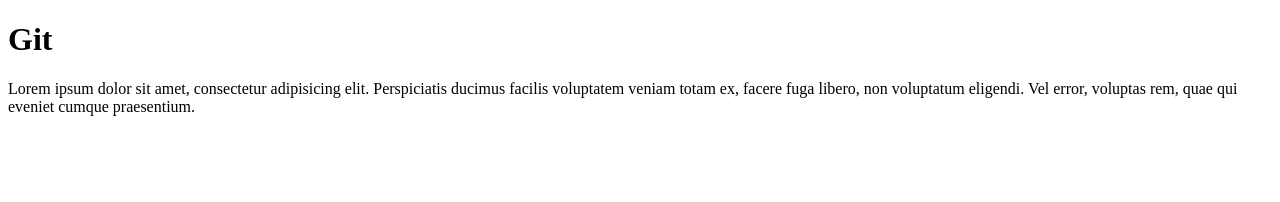
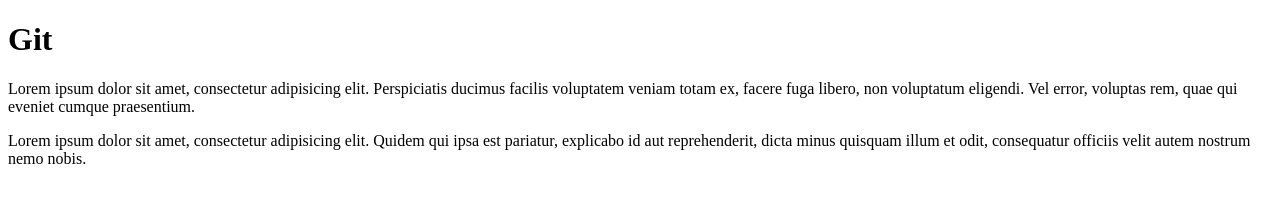
Before and after one commit to OleksandrZVR/Lesson4GIT, a plain HTML site: page index.html in a window 1280 px wide. Drawn offline with Linux system fonts and the light colour scheme.

```diff
--- a/index.html
+++ b/index.html
@@ -8,6 +8,9 @@
     <h1>Git</h1>
 </header>
 <section>Lorem ipsum dolor sit amet, consectetur adipisicing elit. Perspiciatis ducimus facilis voluptatem veniam totam ex, facere fuga libero, non voluptatum eligendi. Vel error, voluptas rem, quae qui eveniet cumque praesentium.</section>
+<section>
+    <p>Lorem ipsum dolor sit amet, consectetur adipisicing elit. Quidem qui ipsa est pariatur, explicabo id aut reprehenderit, dicta minus quisquam illum et odit, consequatur officiis velit autem nostrum nemo nobis.</p>
+</section>
 <body>
 
 </body>
```
Also changed, not shown: images/Без названия (1).jpeg (added), images/Без названия (2).jpeg (added), images/Без названия (3).jpeg (added), 1 other file.
